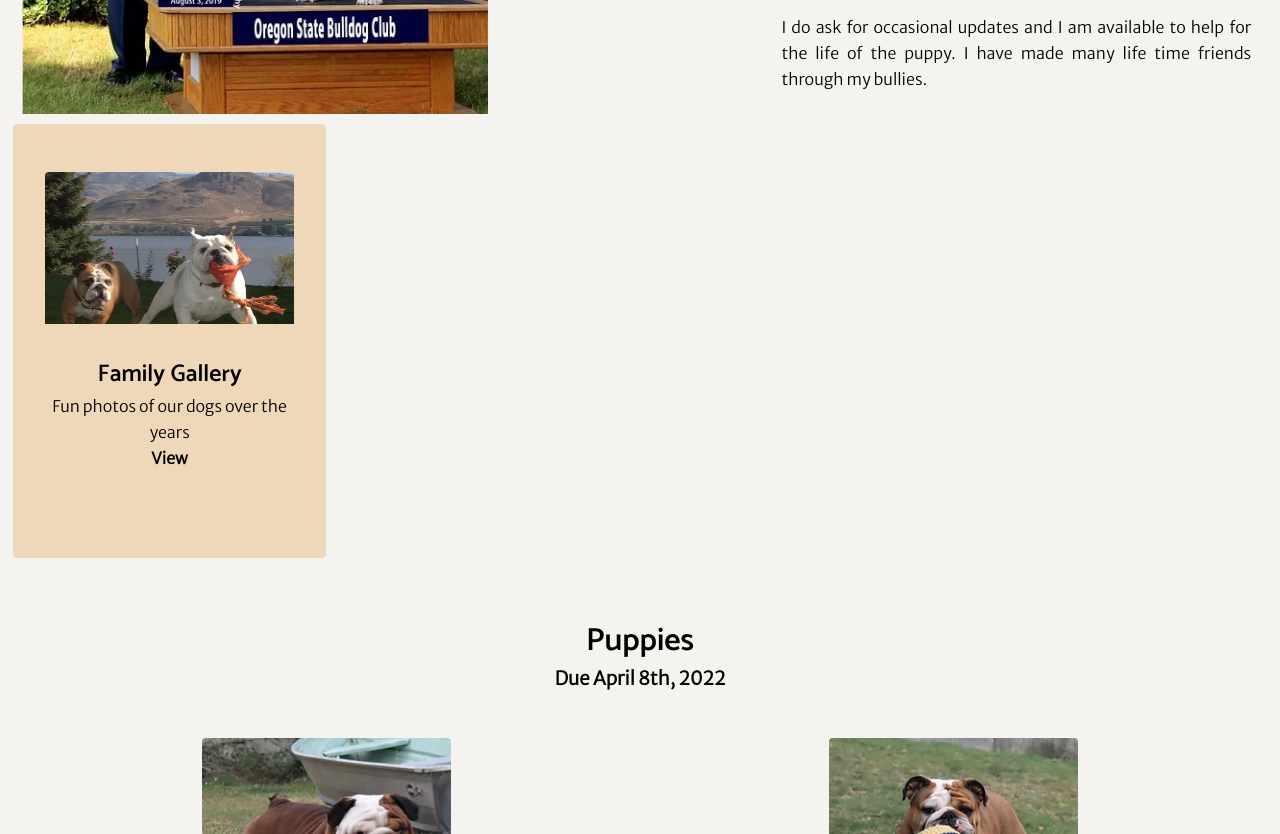
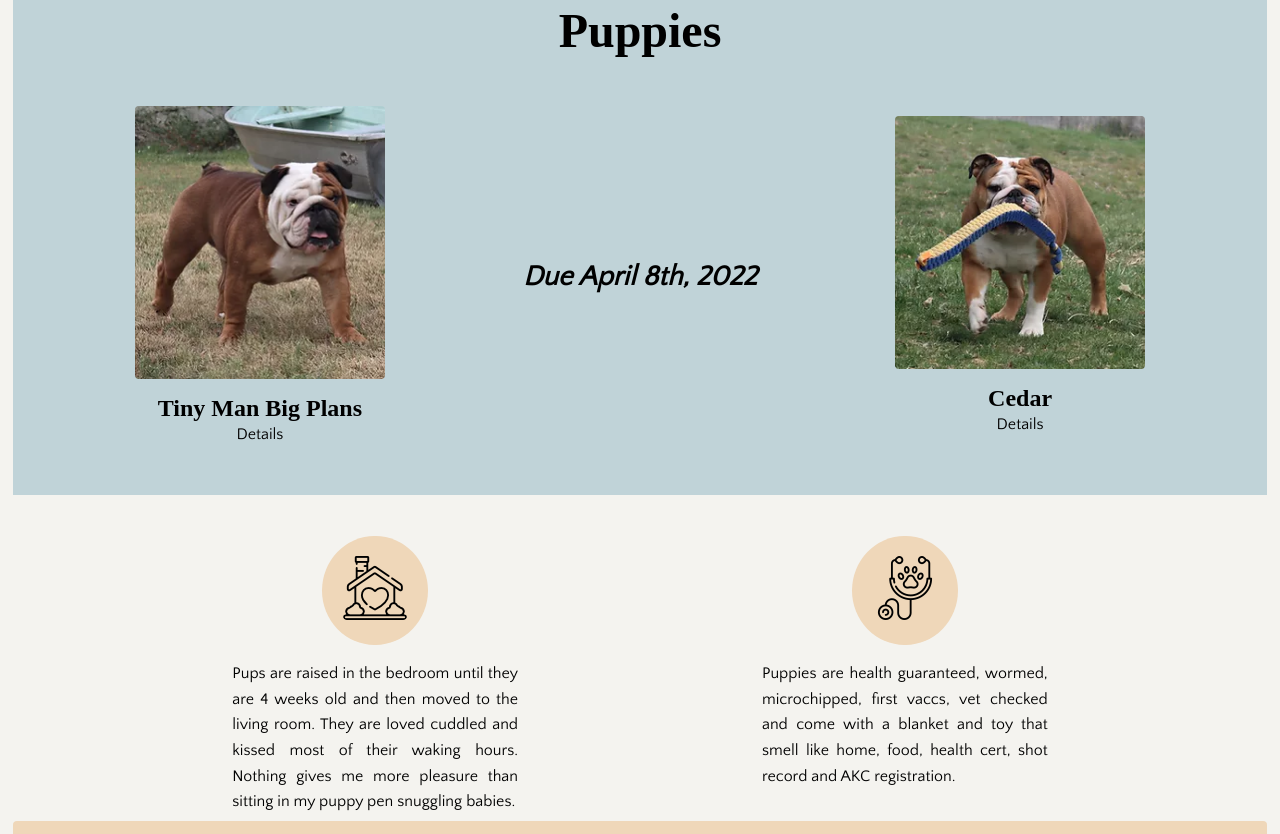
Before and after one commit to chloeharris1/company-home-page, a plain HTML site: page index.html in a window 1280 px wide. Shown: the part 1124-1958 px from the top of the page. Drawn offline with Linux system fonts and the light colour scheme; a web font is replaced by a local one.

Commit message:
updated fonts, section layouts, and icons

```diff
--- a/index.html
+++ b/index.html
@@ -9,7 +9,7 @@
     <!-- Google Fonts -->
     <link rel="preconnect" href="https://fonts.googleapis.com">
     <link rel="preconnect" href="https://fonts.gstatic.com" crossorigin>
-    <link href="https://fonts.googleapis.com/css2?family=Catamaran:wght@600&family=Merriweather+Sans:wght@300&display=swap" rel="stylesheet">
+    <link href="https://fonts.googleapis.com/css2?family=Ovo&family=Quattrocento+Sans&display=swap" rel="stylesheet">
     <!-- Linking CSS -->
     <link rel="stylesheet" href="./style.css">
 </head>
@@ -48,14 +48,13 @@
                         so madly in love with the breed that I decided to raise them.</p>
                     <br>
                     <p class="goal">
-                        My goal is breed gorgeous healthy bulldogs bred to the standard that make excellent family pets or show dogs.</p>
+                        My goal is to breed gorgeous healthy bulldogs bred to the standard that make excellent family pets or show dogs.</p>
                     <br>
                     <p>
                         I do ask for occasional updates and I am available to help for the life of the puppy. I have made many life time friends through my bullies.
                     </p>
                 </div>
-                <div class="gallery">
-                    <div class="card">
+                <div id="gallery" class="card">
                     <div class="image-container">
                         <img src="./images/gallery.webp" alt="bulldogs playing" />
                     </div>
@@ -66,7 +65,6 @@
                     </div>
                 </div>
             </div>
-            </div>
 
             <!-- Puppies Section -->
             <div class="puppies">
@@ -74,9 +72,6 @@
                     <h1>Puppies</h1>
                 </div>
                 <div class="litter-info">
-                    <div class="due-date">
-                        <h3>Due April 8th, 2022</h3>
-                    </div>
                     <div class="card-container">
                         <div class="card">
                             <div class="image-container">
@@ -86,6 +81,9 @@
                                 <h2>Tiny Man Big Plans</h2>
                                 <p><a href="#">Details</a></p>
                             </div>
+                        </div>
+                        <div class="due-date">
+                            <h3>Due April 8th, 2022</h3>
                         </div>
                         <div class="card">
                             <div class="image-container">
@@ -99,10 +97,18 @@
                     </div>
                 </div>
                 <div class="details-section">
-                    <div class="details-content">
-                        <p>Puppies are health guaranteed, wormed, microchipped, first vaccs, vet checked and come with a blanket and toy that smell like home, food, health cert, shot record and AKC registration.</p>
+                    <div class="puppy-info">
+                        <div class="icon">
+                            <img src="./images/home-icon.png" alt="house icon" />
+                        </div>
                         <p>Pups are raised in the bedroom until they are 4 weeks old and then moved to the living room. They are loved cuddled and kissed most of their waking hours. Nothing gives me more pleasure than sitting in my puppy pen snuggling babies.
                         </p>
+                    </div>
+                    <div class="puppy-info">
+                        <div class="icon">
+                            <img src="./images/stethoscope.png" alt="health icon" />
+                        </div>
+                        <p>Puppies are health guaranteed, wormed, microchipped, first vaccs, vet checked and come with a blanket and toy that smell like home, food, health cert, shot record and AKC registration.</p>
                     </div>
                 </div>
             </div>
@@ -120,10 +126,13 @@
                             <h2>Augie</h2>
                             <hr>
                             <p>
-                                Auggie is Remi's dad and available to approved girls Stud Fee $1200. He is co owned with my dear friends Mi Amore Bulldogs and Mastiffs. AI here is Oroville WA or Oliver B.C. Canada Two live pup guarantee or repeat breeding Heart, Patellas, HUU and Cystinuria
-                                3 clear
+                                Auggie is Remi's dad and available to approved girls. He is co owned with my dear friends Mi Amore Bulldogs and Mastiffs.
+                                <br> AI here is Oroville WA or Oliver B.C. Canada Two live pup guarantee or repeat breeding Heart, Patellas, HUU and Cystinuria 3 clear
                             </p>
+                            <div class="stud-fee">
+                                <p>Stud Fee $1,200</p>
                                 <p><a href="#">More Photos</a></p>
+                            </div>
                         </div>
                     </div>
                     <div class="bio-card">
@@ -135,10 +144,13 @@
                             <h2>Remi</h2>
                             <hr>
                             <p>
-                                Remi is Bean's grandson and Auggie's son with the sweetest personality you could ever ask for and an incredible pedigree. He is co owned with my dear friends in Roy WA. (Mi Amore Bulldogs and Mastiffs) He is an AKC Champion as well as an International
-                                Champion. Stud fee $1200. or puppy back. AI in Roy WA or fresh chilled semen shipped overnight. Two live pup guarantee or repeat breeding HUU and Cystinuria 3 Clear, Heart and Patellas good.
+                                Remi is Bean's grandson and Auggie's son with the sweetest personality you could ever ask for and an incredible pedigree. He is co owned with my dear friends in Roy WA. (Mi Amore Bulldogs and Mastiffs).
+                                <br> He is an AKC Champion as well as an International Champion. AI in Roy WA or fresh chilled semen shipped overnight. Two live pup guarantee or repeat breeding HUU and Cystinuria 3 Clear, Heart and Patellas good.
                             </p>
+                            <div class="stud-fee">
+                                <p>Stud Fee $1,200 or puppy back</p>
                                 <p><a href="#">More Photos</a></p>
+                            </div>
                         </div>
                     </div>
                     <div class="bio-card">
@@ -150,10 +162,13 @@
                             <h2>Mickey</h2>
                             <hr>
                             <p>
-                                Mickey is a combination of Blu' and Titus. Titus is Mickey's dad and mom is a Lilly X Blu' daughter. He is loved and owned by the Naillon family. Stud Fee $1000. or puppy back to approved girls AI here is Oroville WA or Oliver B.C. Canada Fresh chilled
-                                semen shipped overnight as well. Two live pup guarantee or repeat breeding Heart and Patellas good and HUU, DM, CMR1 and Cystinuria 3 Clear
+                                Mickey is a combination of Blu' and Titus. Titus is Mickey's dad and mom is a Lilly X Blu' daughter. He is loved and owned by the Naillon family. AI here is Oroville WA or Oliver B.C.
+                                <br> Canada Fresh chilled semen shipped overnight as well. Two live pup guarantee or repeat breeding Heart and Patellas good and HUU, DM, CMR1 and Cystinuria 3 Clear
                             </p>
+                            <div class="stud-fee">
+                                <p>Stud Fee $1,000 or puppy back</p>
                                 <p><a href="#">More Photos</a></p>
+                            </div>
                         </div>
                     </div>
                     <div class="bio-card">
@@ -165,10 +180,13 @@
                             <h2>Tiny Man</h2>
                             <hr>
                             <p>
-                                Tiny is owned by dear friends and is sired by Bean. Mom is Beefeater lines. Stud Fee $1000. or puppy back to approved girls AI here is Oroville WA Fresh chilled semen shipped overnight as well. Two live pup guarantee or repeat breeding Heart and Patellas
-                                good HUU, DM, CMR1 and C3 clear
+                                Tiny is owned by dear friends and is sired by Bean. Mom is Beefeater lines. AI here is Oroville WA Fresh chilled semen shipped overnight as well.
+                                <br> Two live pup guarantee or repeat breeding Heart and Patellas good HUU, DM, CMR1 and C3 clear
                             </p>
+                            <div class="stud-fee">
+                                <p>Stud Fee $1,000 or puppy back</p>
                                 <p><a href="#">More Photos</a></p>
+                            </div>
                         </div>
                     </div>
                     <div class="bio-card">
@@ -180,10 +198,13 @@
                             <h2>Griffey</h2>
                             <hr>
                             <p>
-                                Griffey is owned by dear friends and is sired by Auggie. Mom is a Bean daughter. Stud Fee $1000. or puppy back to approved girls AI here is Oroville WA Fresh chilled semen shipped overnight as well. Two live pup guarantee or repeat breeding Heart and
-                                Patellas , good HUU, DM, and C3 clear.
+                                Griffey is owned by dear friends and is sired by Auggie. Mom is a Bean daughter. AI here is Oroville WA Fresh chilled semen shipped overnight as well.
+                                <br> Two live pup guarantee or repeat breeding Heart and Patellas , good HUU, DM, and C3 clear.
                             </p>
+                            <div class="stud-fee">
+                                <p>Stud Fee $1,000 or puppy back</p>
                                 <p><a href="#">More Photos</a></p>
+                            </div>
                         </div>
                     </div>
                     <!-- Retired Studs -->
--- a/style.css
+++ b/style.css
@@ -8,14 +8,14 @@
 }
 
 html {
-    font-family: 'Merriweather Sans', sans-serif;
+    font-family: 'Quattrocento Sans', sans-serif;
     font-size: 16px;
     background-color: #f4f3ef;
 }
 
 .main-content {
     display: flex;
-    position: relative;
+    flex-direction: column;
     top: 5.3125rem;
 }
 
@@ -23,16 +23,12 @@ html {
     display: flex;
     width: 100%;
     flex-direction: column;
+    justify-content: center;
 }
 
 .image-container {
+    display: flex;
     overflow: hidden;
-    justify-content: center;
-}
-
-.image-container img {
-    display: block;
-    max-width: 100%;
 }
 
 img {
@@ -44,12 +40,12 @@ a {
 }
 
 a:hover {
-    color: #922724;
+    color: #c0d3d8;
 }
 
 h1,
 h2 {
-    font-family: 'Catamaran', sans-serif;
+    font-family: 'Ovo', serif;
 }
 
 p {
@@ -58,11 +54,10 @@ p {
 }
 
 .card {
+    display: flex;
     /* border: 2px solid gold; */
     border-radius: .25rem;
     padding: 2rem;
-    line-height: 1.6;
-    min-width: 25%;
     margin: 1rem;
 }
 
@@ -72,9 +67,9 @@ p {
 header {
     position: fixed;
     width: 100%;
-    background-color: #fff;
     z-index: 1;
     height: 5.3125rem;
+    background-color: #fff;
     /* Bottom shadow */
     -webkit-box-shadow: 0 8px 6px -6px #86817c;
     -moz-box-shadow: 0 8px 6px -6px #86817c;
@@ -89,7 +84,7 @@ header .content {
 }
 
 header .company {
-    font-family: 'Catamaran', sans-serif;
+    font-family: 'Ovo', serif;
     font-size: 1.5rem;
     font-weight: 700;
     flex: 1;
@@ -108,6 +103,8 @@ nav li {
 .section-header {
     display: flex;
     justify-content: center;
+    font-size: 1.5rem;
+    /* background-color: fuchsia; */
 }
 
 
@@ -131,16 +128,16 @@ nav li {
 
 .mission {
     display: flex;
-    flex: 1;
     width: 100%;
     justify-content: center;
     align-items: center;
 }
 
 .mission h1 {
-    font-size: 3.125rem;
+    font-size: 2.8rem;
+    letter-spacing: 0.2rem;
+    text-transform: uppercase;
     color: white;
-    text-transform: uppercase;
 }
 
 .breeder,
@@ -155,18 +152,23 @@ nav li {
 
 .breeder {
     display: flex;
-    height: auto;
     flex-wrap: wrap;
+    flex: 1;
     /* border: 3px solid greenyellow; */
-    justify-content: space-between;
+    justify-content: center;
+    justify-content: space-evenly;
     align-content: center;
 }
 
 .owner {
     display: flex;
+    justify-content: center;
+    flex: 1;
+    width: 25%;
 }
 
 .owner img {
+    display: flex;
     overflow: hidden;
     padding: 2%;
 }
@@ -174,7 +176,7 @@ nav li {
 .story {
     display: flex;
     display: block;
-    width: 40%;
+    width: 50%;
     padding: 2rem 1rem;
     /* border: 3px solid rebeccapurple; */
     text-align: justify;
@@ -182,29 +184,47 @@ nav li {
 
 .goal {
     font-size: 1.5rem;
-    font-weight: 700;
+    font-weight: 600;
     padding: 1.5rem;
     text-align: center;
+    font-style: italic;
 }
 
 
 /* Family Photo Gallery */
 
-.gallery {
+#gallery {
     display: flex;
-    width: 25%;
-    /* border: 3px solid turquoise; */
+    flex-direction: column;
+    width: 20%;
     background-color: #EFD7B9;
-    border-radius: .25rem;
-    justify-content: center;
 }
 
-.gallery .card {
-    min-width: 100%;
+#gallery .image-container {
+    display: flex;
+    flex: 1;
+    height: auto;
+    margin-bottom: 1rem;
+    /* border: 2px solid indigo; */
 }
 
-.gallery .fun-photos {
+.image-container img {
+    object-fit: cover;
+    min-width: 100%;
+    min-height: 100%;
+}
+
+.fun-photos {
+    /* border: 2px solid green; */
     text-align: center;
+    line-height: 1.6;
+}
+
+.fun-photos h2 {
+    padding-bottom: 0.5rem;
+}
+
+.fun-photos h4 {
     padding-top: 1rem;
 }
 
@@ -214,26 +234,24 @@ nav li {
 .puppies {
     display: flex;
     flex-direction: column;
-    justify-content: space-between;
+    justify-content: space-around;
     justify-content: center;
-    /* border: 3px solid orange; */
+    height: auto;
+    background-color: #c0d3d8;
+    border-radius: 0.25rem;
 }
 
 .due-date {
     display: flex;
     justify-content: center;
-    /* border: 2px solid green; */
+    align-content: center;
+    font-size: 1.5rem;
+    font-style: italic;
+    padding: 1rem;
 }
 
-.details-section {
-    display: flex;
-    /* border: 2px solid plum; */
-}
-
-.details-content {
-    justify-content: center;
-    align-content: center;
-    padding: 1rem;
+.puppies .card-container {
+    align-items: center;
 }
 
 .puppies .card {
@@ -242,10 +260,39 @@ nav li {
     width: 25%;
 }
 
+.featured {
+    text-align: center;
+}
 
-/* .featured {
-    border: 2px solid orangered;
-} */
+.details-section {
+    display: flex;
+    height: 18.75rem;
+    padding: 1rem;
+    justify-content: space-evenly;
+    align-items: center;
+    background-color: #f4f3ef;
+}
+
+.puppy-info {
+    display: flex;
+    flex-direction: column;
+    align-items: center;
+    width: 30%;
+    height: 100%;
+    text-align: justify;
+    padding: 2%;
+}
+
+.puppy-info .icon {
+    padding: 1.3rem;
+    background-color: #EFD7B9;
+    border-radius: 50%;
+    justify-content: center;
+}
+
+.puppy-info p {
+    padding: 1rem;
+}
 
 
 /* Studs */
@@ -255,7 +302,6 @@ nav li {
     flex-direction: column;
     background-color: #EFD7B9;
     border-radius: 0.25rem;
-    /* border: 3px solid blue; */
 }
 
 .section-header {
@@ -268,15 +314,13 @@ nav li {
     flex: 1;
     justify-content: center;
     justify-content: space-around;
-    /* border: 2px solid firebrick; */
 }
 
 .bio-card {
-    /* border: 2px solid violet; */
     padding: 2rem;
     line-height: 1.6;
     width: 25%;
-    max-height: 50%;
+    height: auto;
     margin: 1rem;
     text-align: justify;
     border-radius: .25rem;
@@ -289,9 +333,19 @@ nav li {
 }
 
 .image-container img {
+    display: flex;
     object-fit: cover;
-    min-width: 100%;
-    min-height: 100%;
+    justify-content: center;
+    width: 100%;
+    height: 100%;
+}
+
+.stud-fee {
+    display: flex;
+    justify-content: space-between;
+    align-content: flex-end;
+    font-weight: bold;
+    margin: auto;
 }
 
 hr {
@@ -316,23 +370,24 @@ hr {
     display: flex;
     flex-direction: column;
     height: auto;
-    /* border: 3px solid red; */
 }
 
 .card-container {
     display: flex;
-    /* border: 2px solid navy; */
-    justify-content: space-around;
+    justify-content: space-evenly;
 }
 
 .girls .card {
-    display: inline-flex;
+    display: flex;
     flex-direction: column;
     width: 25%;
     background-color: #EFD7B9;
 }
 
 .card .image-container {
+    display: flex;
+    flex: 1;
+    height: auto;
     height: 45%;
     margin-bottom: 1rem;
 }
@@ -350,14 +405,13 @@ hr {
     justify-content: space-around;
     align-content: center;
     padding: 1%;
-    background-color: #EFD7B9;
+    background-color: #c0d3d8;
     padding: 1.875rem;
 }
 
 .social-links img {
     display: inline-flex;
     padding: 0 0.625rem;
-    /* border: 2px solid red; */
 }
 
 .contact h3 {
```
Also changed, not shown: images/home-icon.png (added), images/stethoscope.png (added). Lines whose indentation alone changed are shown as unchanged.
